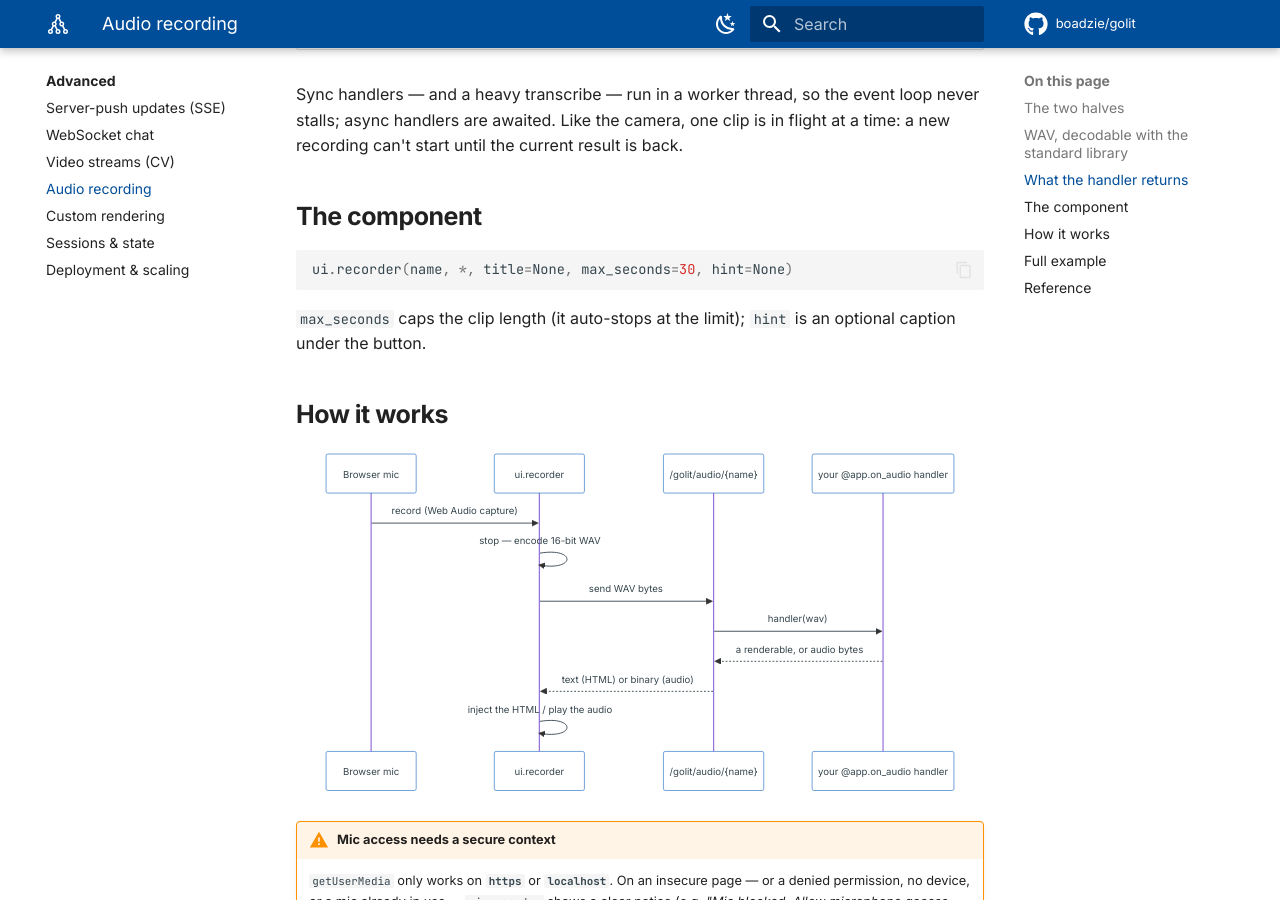
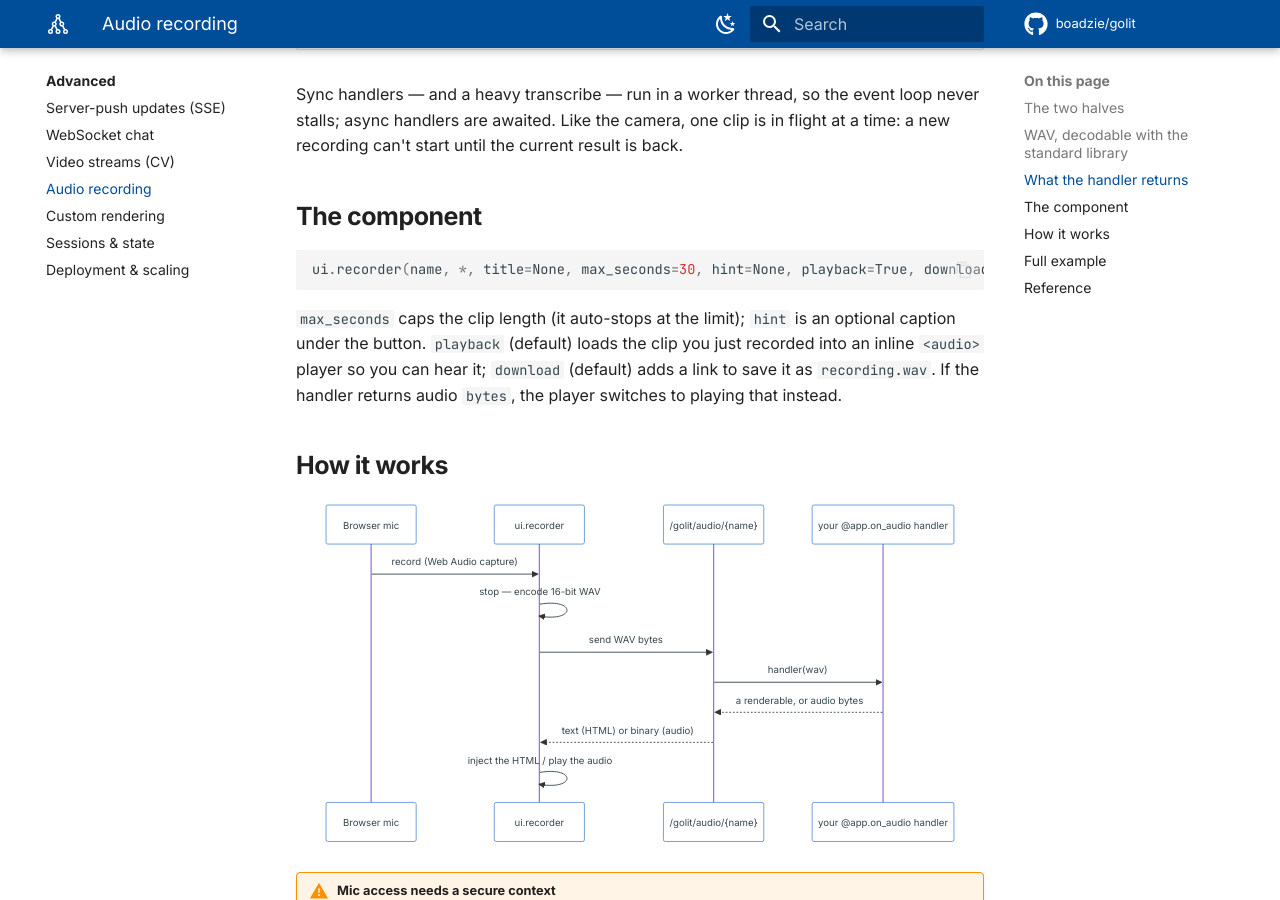
Before and after one commit to Boadzie/golit, an MkDocs documentation site: the page built from docs/advanced/audio.md, in a window 1280 px wide and 900 px high, scrolled down 1587 px. Built offline with MkDocs 1.6.1 and Material for MkDocs 9.7.7, drawn with Linux system fonts in a browser that asks for light colours; comment, search, counter and statistics services are not loaded.

Commit message:
docs(audio): document recorder inline playback + download

````diff
--- a/docs/advanced/audio.md
+++ b/docs/advanced/audio.md
@@ -62,10 +62,10 @@ Sync handlers — and a heavy transcribe — run in a worker thread, so the even
 ## The component
 
 ```python
-ui.recorder(name, *, title=None, max_seconds=30, hint=None)
+ui.recorder(name, *, title=None, max_seconds=30, hint=None, playback=True, download=True)
 ```
 
-`max_seconds` caps the clip length (it auto-stops at the limit); `hint` is an optional caption under the button.
+`max_seconds` caps the clip length (it auto-stops at the limit); `hint` is an optional caption under the button. `playback` (default) loads the clip you just recorded into an inline `<audio>` player so you can hear it; `download` (default) adds a link to save it as `recording.wav`. If the handler returns audio `bytes`, the player switches to playing that instead.
 
 ## How it works
 
````
Also changed, not shown: README.md (+3 -2 lines), docs/tutorial/ui-components.md (+1 -1 lines).
